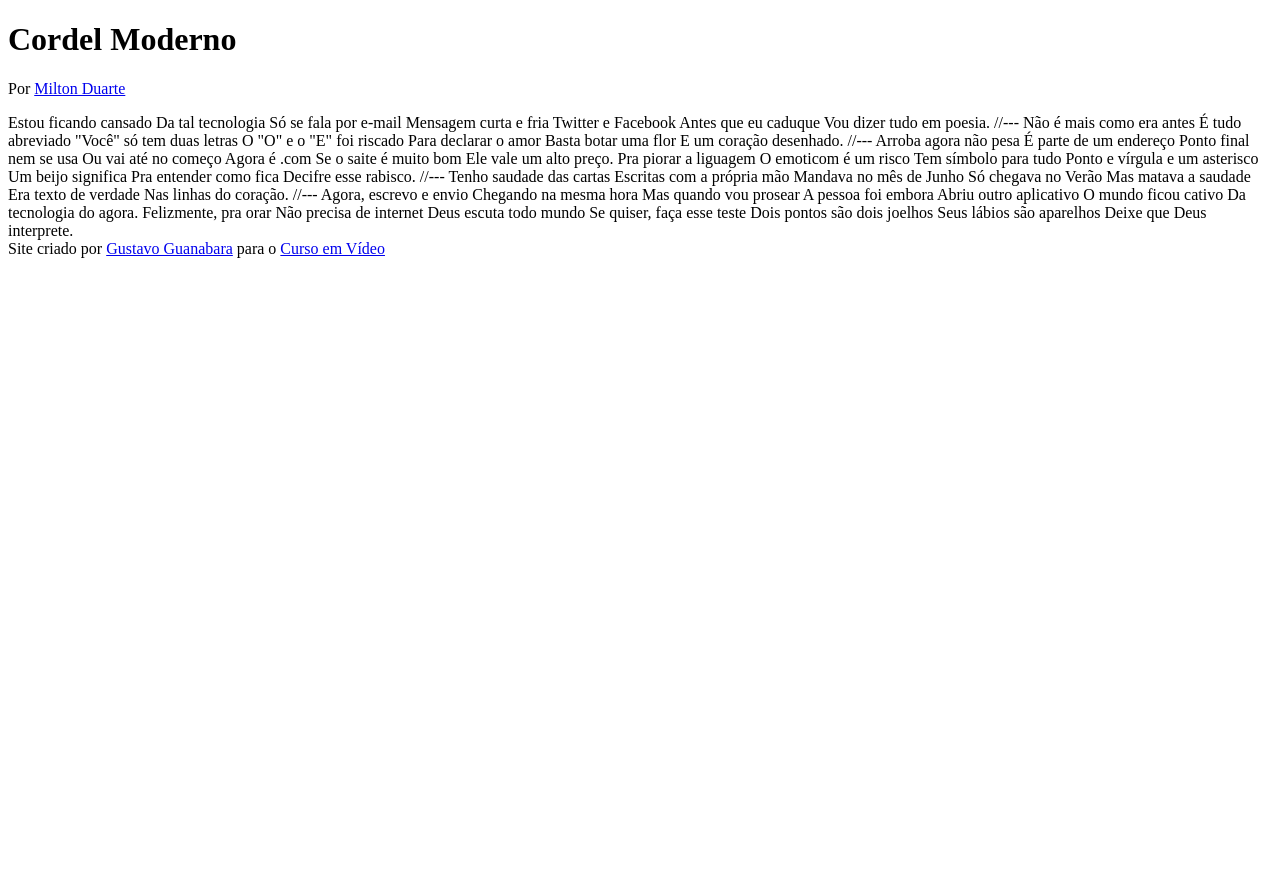
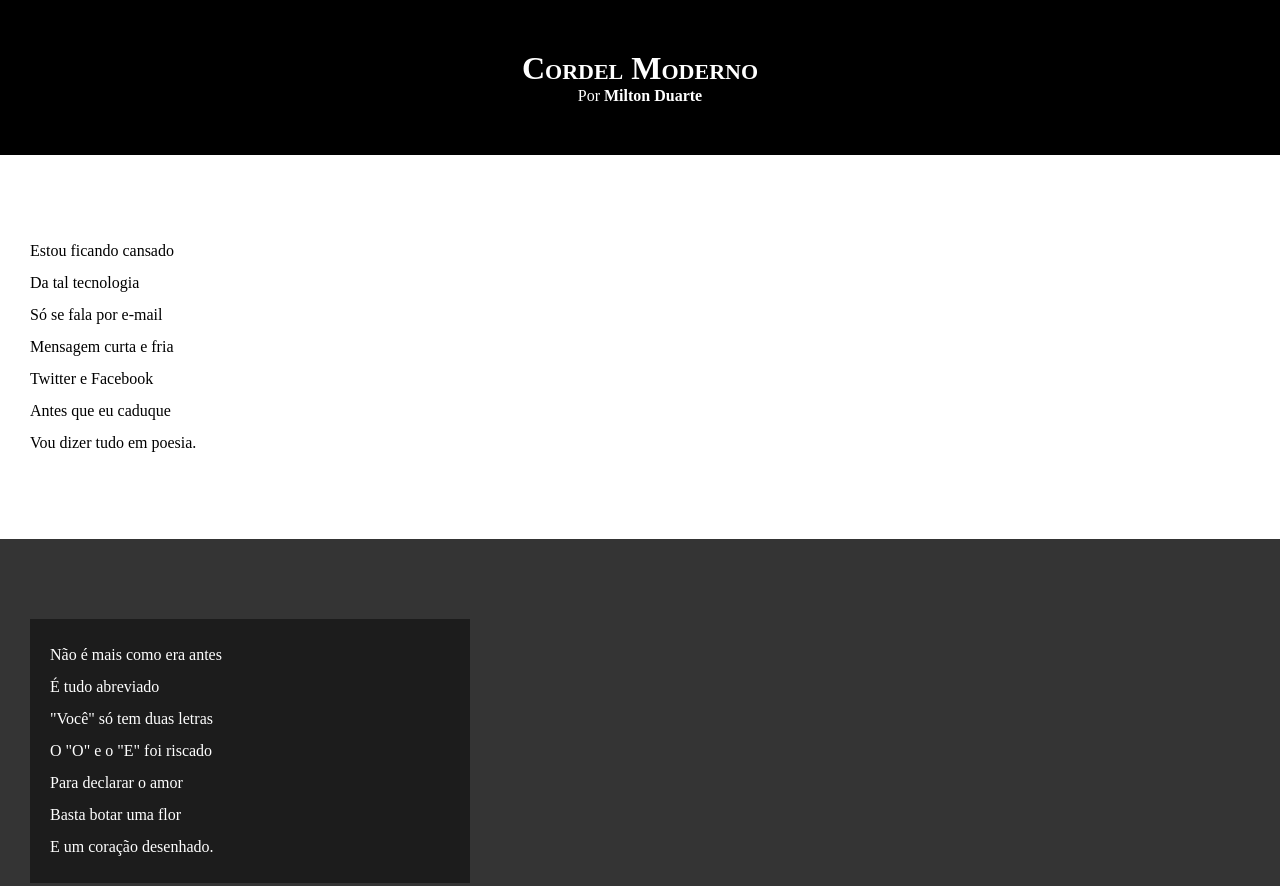
Before and after one commit to Tiago-Viniciuss/estudos-html-css-javascript, a plain HTML site: page EXERCÍCIOS/ex028 Site Cordel/index.html in a window 1280 px wide. Shown: the top 886 px of the page. Before the commit the page ends 800 px from the top, so only its background shows below. Drawn offline with Linux system fonts and the light colour scheme.

Commit message:
style and block added

```diff
--- a/EXERCÍCIOS/ex028 Site Cordel/index.html
+++ b/EXERCÍCIOS/ex028 Site Cordel/index.html
@@ -14,69 +14,82 @@
             Por <a href="https://www.recantodasletras.com.br/poesias/3186743" target="_blank">Milton Duarte</a>
         </p>
     </header>
-    Estou ficando cansado
-Da tal tecnologia
-Só se fala por e-mail
-Mensagem curta e fria
-Twitter e Facebook
-Antes que eu caduque
-Vou dizer tudo em poesia.
+    <section class="normal">
+        <p>
+            Estou ficando cansado <br>
+            Da tal tecnologia <br>
+            Só se fala por e-mail <br>
+            Mensagem curta e fria <br>
+            Twitter e Facebook <br>
+            Antes que eu caduque <br>
+            Vou dizer tudo em poesia. <br>
+        </p>
+    </section>
 
-//---
+    <section class="imagem">
+    <p>
+        Não é mais como era antes <br>
+        É tudo abreviado <br>
+        "Você" só tem duas letras <br>
+        O "O" e o "E" foi riscado <br>
+        Para declarar o amor <br>
+        Basta botar uma flor<br>
+        E um coração desenhado.<br>
+    </p>
+    </section>
 
-Não é mais como era antes
-É tudo abreviado
-"Você" só tem duas letras
-O "O" e o "E" foi riscado
-Para declarar o amor
-Basta botar uma flor
-E um coração desenhado.
+    <section class="normal">
+        <p>
+            Arroba agora não pesa <br>
+            É parte de um endereço<br>
+            Ponto final nem se usa<br>
+            Ou vai até no começo<br>
+            Agora é .com<br>
+            Se o saite é muito bom<br>
+            Ele vale um alto preço. <br>
+        </p>
 
-//---
+        <p>
+            Pra piorar a liguagem <br>
+            O emoticom é um risco<br>
+            Tem símbolo para tudo<br>
+            Ponto e vírgula e um asterisco <br>
+            Um beijo significa<br>
+            Pra entender como fica<br>
+            Decifre esse rabisco.<br>
+        </p>
+    </section>
 
-Arroba agora não pesa
-É parte de um endereço
-Ponto final nem se usa
-Ou vai até no começo
-Agora é .com
-Se o saite é muito bom
-Ele vale um alto preço.
+    <section class="imagem">
+        Tenho saudade das cartas <br>
+        Escritas com a própria mão<br>
+        Mandava no mês de Junho<br>
+        Só chegava no Verão<br>
+        Mas matava a saudade<br>
+        Era texto de verdade<br>
+        Nas linhas do coração.
+    </section>
 
-Pra piorar a liguagem
-O emoticom é um risco
-Tem símbolo para tudo
-Ponto e vírgula e um asterisco
-Um beijo significa
-Pra entender como fica
-Decifre esse rabisco.
-
-//---
-
-Tenho saudade das cartas
-Escritas com a própria mão
-Mandava no mês de Junho
-Só chegava no Verão
-Mas matava a saudade
-Era texto de verdade
-Nas linhas do coração.
-
-//---
-
-Agora, escrevo e envio
-Chegando na mesma hora
-Mas quando vou prosear
-A pessoa foi embora
-Abriu outro aplicativo
-O mundo ficou cativo
-Da tecnologia do agora.
-
-Felizmente, pra orar
-Não precisa de internet
-Deus escuta todo mundo
-Se quiser, faça esse teste
-Dois pontos são dois joelhos
-Seus lábios são aparelhos
-Deixe que Deus interprete.
+    <section class="normal">
+        <p>
+            Agora, escrevo e envio <br>
+            Chegando na mesma hora<br>
+            Mas quando vou prosear<br>
+            A pessoa foi embora<br>
+            Abriu outro aplicativo<br>
+            O mundo ficou cativo<br>
+            Da tecnologia do agora.<br>
+        </p>
+        <p>
+            Felizmente, pra orar<br>
+            Não precisa de internet<br>
+            Deus escuta todo mundo<br>
+            Se quiser, faça esse teste<br>
+            Dois pontos são dois joelhos<br>
+            Seus lábios são aparelhos<br>
+            Deixe que Deus interprete.
+        </p>
+    </section>
     <footer>Site criado por <a href="https://gustavoguanabara.github.io" target="_blank">Gustavo Guanabara</a> para o <a href="https://www.cursoemvideo.com" target="_blank">Curso em Vídeo</a></footer>
 </body>
 </html>
--- a/EXERCÍCIOS/ex028 Site Cordel/style.css
+++ b/EXERCÍCIOS/ex028 Site Cordel/style.css
@@ -0,0 +1,66 @@
+@charset "UTF-8";
+
+* {
+    margin: 0px;
+    padding: 0px;
+}
+
+html, body {
+    min-height: 100vh;
+    background-color: darkgray;
+}
+
+header {
+    background-color: black;
+    color: white;
+    text-align: center;
+}
+
+header > h1 {
+    padding-top: 50px;
+    font-variant: small-caps;
+}
+
+header > p {
+    padding-bottom: 50px;
+}
+
+header a, footer a {
+    color: white;
+    text-decoration: none;
+    font-weight: bolder;
+}
+
+header a:hover, footer a:hover {
+    text-decoration: underline;
+}
+
+section {
+    padding-top: 10vh;
+    padding-bottom: 10vh;
+    line-height: 2em;
+    padding-left: 30px;
+}
+
+section.normal {
+    background-color: white;
+    color: black;
+}
+
+section.imagem {
+    background-color: rgb(52, 52, 52);
+    color: white;
+}
+
+section.imagem >p {
+    background-color: rgba(0, 0, 0, 0.455);
+    width: 400px;
+    padding: 20px;
+}
+
+footer {
+    background-color: black;
+    text-align: center;
+    color: white;
+    padding: 10px;
+}
```
